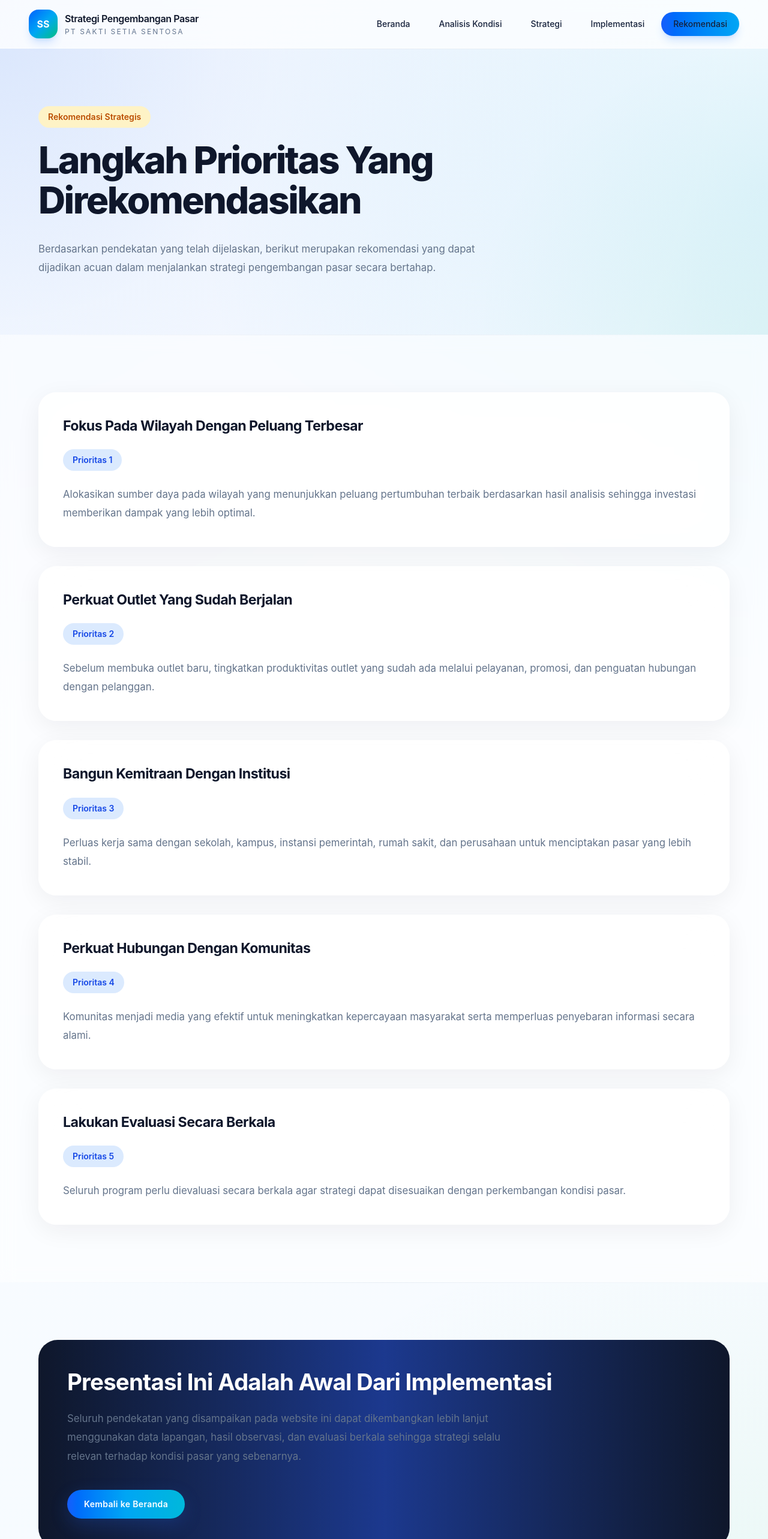
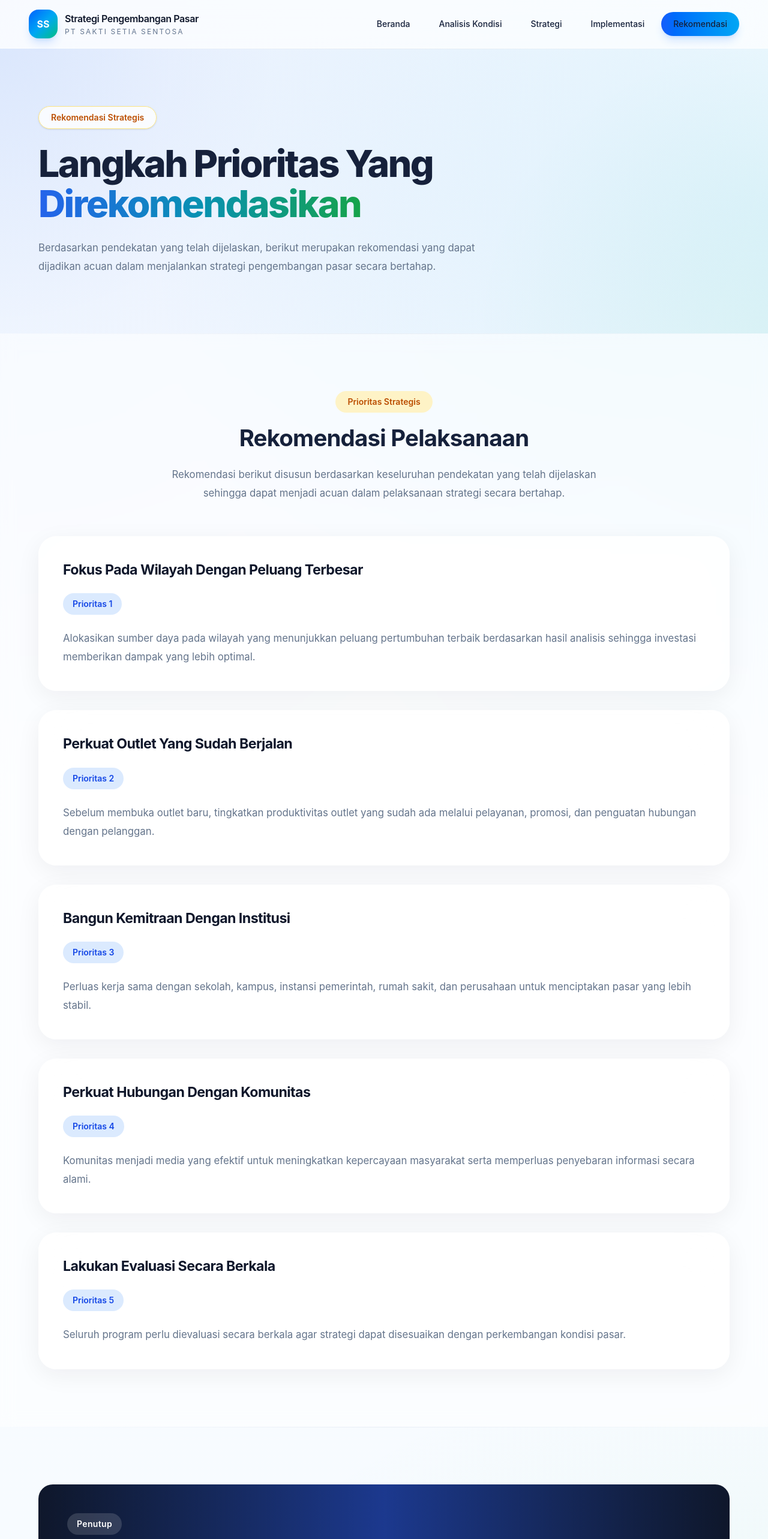
Before and after one commit to dawudsw0491-cell/market-strategy-presentation, a Next.js app: page /rekomendasi in a window 1280 px wide. Shown: the top 2566 px of the page at 60% size. Built offline with nearby package versions, Linux system fonts and the light colour scheme.

Commit message:
style: align recommendation page with design system

```diff
--- a/app/rekomendasi/page.tsx
+++ b/app/rekomendasi/page.tsx
@@ -45,26 +45,52 @@ export default function RekomendasiPage() {
       <Navbar />
 
       <main>
-        <Section background="gradient">
+        {/* Hero */}
+        <Section
+          background="gradient"
+          className="pt-14 lg:pt-20"
+        >
           <Container>
-            <span className="mb-5 inline-flex rounded-full bg-amber-100 px-4 py-2 text-sm font-semibold text-amber-700">
+            <div className="max-w-4xl">
+              <span className="inline-flex rounded-full border border-amber-200 bg-white/80 px-5 py-2 text-sm font-semibold text-amber-700 shadow-sm backdrop-blur">
                 Rekomendasi Strategis
               </span>
 
-            <h1 className="max-w-4xl text-5xl font-extrabold leading-tight text-slate-900 lg:text-6xl">
-              Langkah Prioritas Yang Direkomendasikan
+              <h1 className="mt-6 max-w-4xl">
+                Langkah Prioritas Yang
+                <span className="gradient-text">
+                  {" "}Direkomendasikan
+                </span>
               </h1>
 
-            <p className="mt-8 max-w-3xl text-xl leading-9 text-slate-600">
+              <p className="mt-6 max-w-3xl text-base leading-8 text-slate-600 lg:text-lg">
                 Berdasarkan pendekatan yang telah dijelaskan, berikut merupakan
                 rekomendasi yang dapat dijadikan acuan dalam menjalankan strategi
                 pengembangan pasar secara bertahap.
               </p>
+            </div>
           </Container>
         </Section>
 
+        {/* Recommendation List */}
         <Section background="white">
           <Container>
+            <div className="mx-auto mb-14 max-w-3xl text-center">
+              <span className="inline-flex rounded-full bg-amber-100 px-5 py-2 text-sm font-semibold text-amber-700">
+                Prioritas Strategis
+              </span>
+
+              <h2 className="mt-5 font-semibold">
+                Rekomendasi Pelaksanaan
+              </h2>
+
+              <p className="mt-6 text-lg leading-8 text-slate-600">
+                Rekomendasi berikut disusun berdasarkan keseluruhan pendekatan
+                yang telah dijelaskan sehingga dapat menjadi acuan dalam
+                pelaksanaan strategi secara bertahap.
+              </p>
+            </div>
+
             <div className="grid gap-8">
               {recommendations.map((item) => (
                 <Card
@@ -84,24 +110,31 @@ export default function RekomendasiPage() {
           </Container>
         </Section>
 
+        {/* Closing */}
         <Section>
           <Container>
-            <div className="rounded-[32px] bg-gradient-to-r from-slate-900 via-blue-900 to-slate-900 p-12 text-white">
-              <h2 className="text-4xl font-bold">
+            <div className="rounded-3xl bg-gradient-to-r from-slate-900 via-blue-900 to-slate-900 p-8 text-white lg:p-12">
+              <div className="max-w-3xl">
+                <span className="inline-flex rounded-full bg-white/15 px-4 py-2 text-sm font-semibold tracking-wide text-white backdrop-blur">
+                  Penutup
+                </span>
+
+                <h2 className="mt-5 font-semibold text-white">
                   Presentasi Ini Adalah Awal Dari Implementasi
                 </h2>
 
-              <p className="mt-6 max-w-3xl text-lg leading-8 text-slate-200">
+                <p className="mt-6 text-lg leading-8 text-slate-200">
                   Seluruh pendekatan yang disampaikan pada website ini dapat
                   dikembangkan lebih lanjut menggunakan data lapangan, hasil
-                observasi, dan evaluasi berkala sehingga strategi selalu relevan
-                terhadap kondisi pasar yang sebenarnya.
+                  observasi, dan evaluasi berkala sehingga strategi selalu
+                  relevan terhadap kondisi pasar yang sebenarnya.
                 </p>
 
                 <div className="mt-10">
                   <Button href="/">
                     Kembali ke Beranda
                   </Button>
+                </div>
               </div>
             </div>
           </Container>
```
Lines whose indentation alone changed are shown as unchanged.
